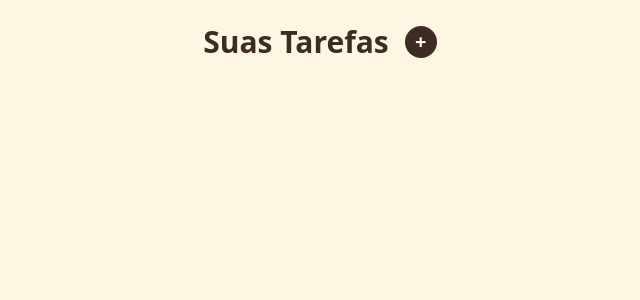
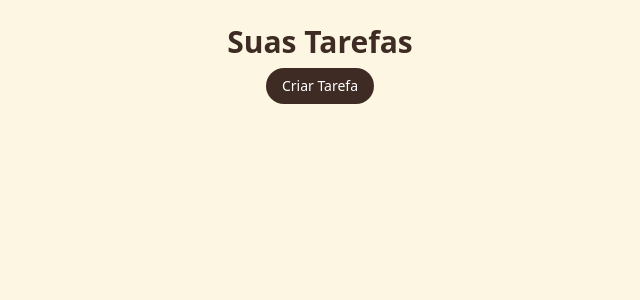
Before and after one commit to pecosta23/TaskMaker, a React (Create React App) app: page / in a window 1280 px wide. Shown: the top 300 px of the page, without its empty margins (320-960 px from the left). Built offline with nearby package versions, Linux system fonts and the light colour scheme.

Commit message:
Add new button layout

```diff
--- a/src/components/SubtaskList.jsx
+++ b/src/components/SubtaskList.jsx
@@ -58,12 +58,14 @@ export default function SubtaskList({ subtasks, setSubtasks }) {
           </div>
         </motion.div>
       ))}
-      <button
-        className="mt-2 text-sm text-marrom underline hover:text-marrom font-medium"
-        onClick={addSubtask}
-      >
-        Adicionar subtarefa
-      </button>
+      <div className="flex justify-center mt-4">
+        <button
+          className="bg-marrom text-creme px-4 py-2 rounded-full hover:bg-opacity-80 transition text-sm font-medium"
+          onClick={addSubtask}
+        >
+          Adicionar subtarefa
+        </button>
+      </div>
     </div>
   )
 }
--- a/src/pages/Home.jsx
+++ b/src/pages/Home.jsx
@@ -28,14 +28,16 @@ export default function Home() {
   return (
 
     <div className="min-h-screen bg-creme p-6">
-      <header className="flex justify-center items-center mb-6 relative">
-        <h1 className="text-marrom text-3xl font-bold">Suas Tarefas</h1>
-        <button
-          className="ml-4 bg-marrom text-white w-8 h-8 rounded-full flex items-center justify-center text-xl font-bold hover:brightness-90"
-          onClick={addTask}
-        >
-          +
-        </button>
+      <header className="mb-6">
+        <div className="flex flex-col items-center gap-2">
+          <h1 className="text-marrom text-3xl font-bold">Suas Tarefas</h1>
+          <button
+            className="bg-marrom text-white px-4 py-2 rounded-full text-sm font-medium hover:brightness-90 transition"
+            onClick={addTask}
+          >
+            Criar Tarefa
+          </button>
+        </div>
       </header>
       <div className="grid grid-cols-1 md:grid-cols-2 lg:grid-cols-3 gap-4">
         {tasks.map((task, index) => (
```
Also changed, not shown: 2 other files (tests, documents, lock files or other folders).
